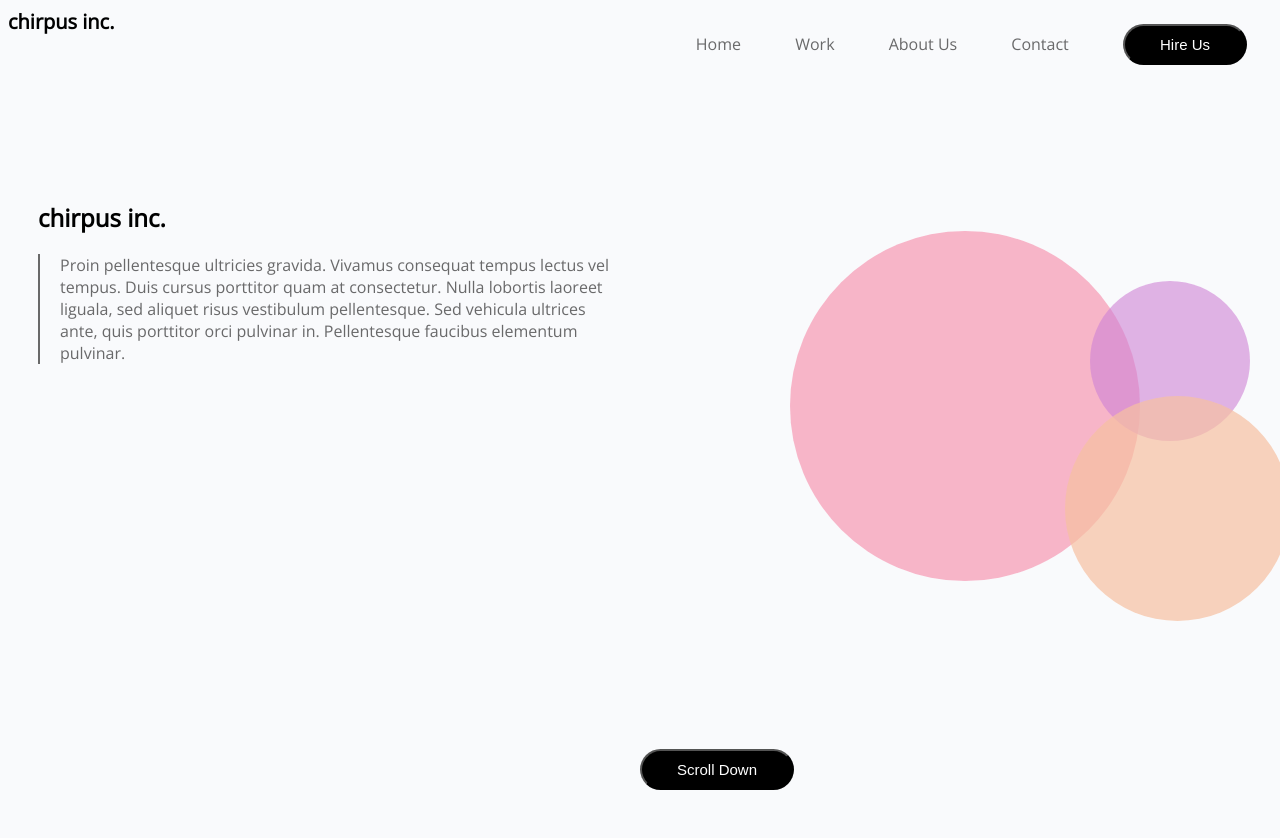
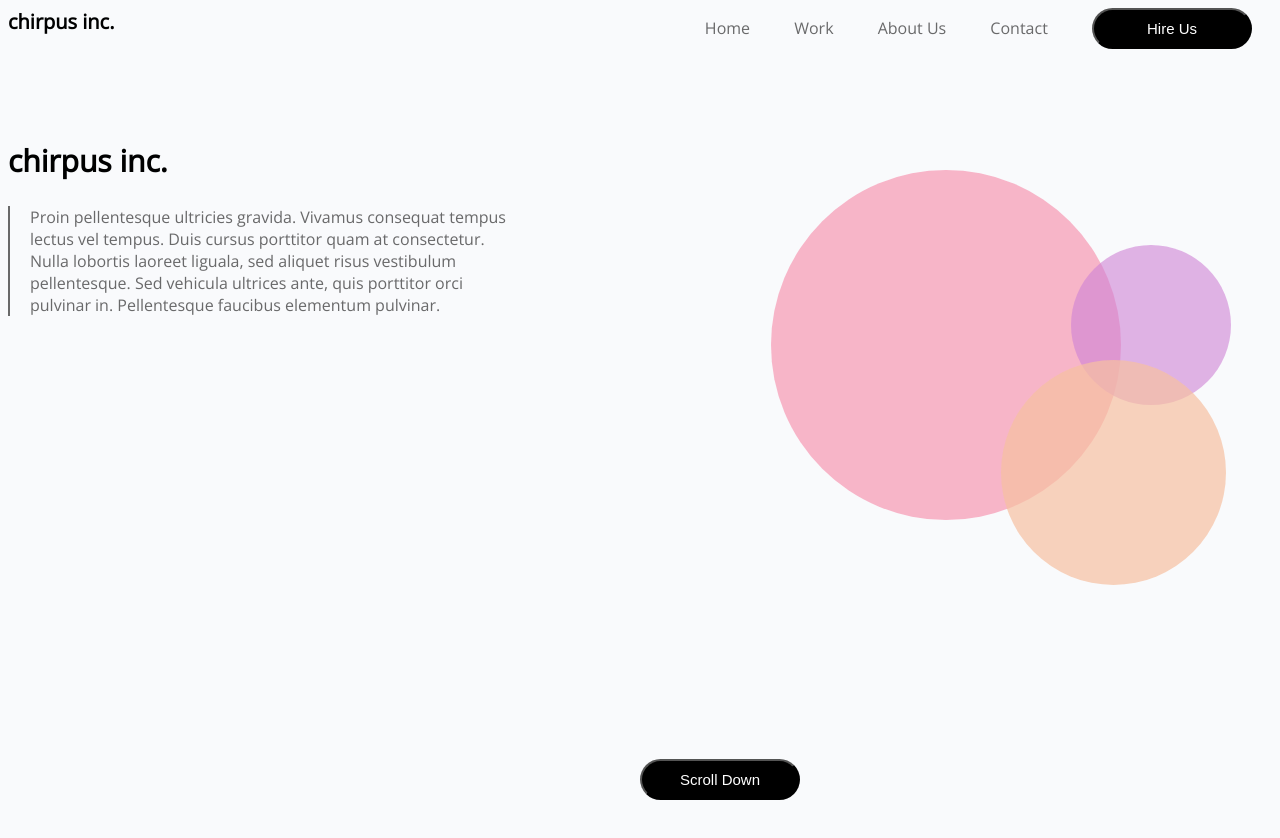
Before and after one commit to carly-moses/HTML-CSS-Lab, a plain HTML site: page index.html in a window 1280 px wide. Shown: the top 838 px of the page. Drawn offline with nearby package versions, Linux system fonts and the light colour scheme.

Commit message:
Part 2 Made mobile first style sheet with original html and unlinked original stylesheet

```diff
--- a/index.html
+++ b/index.html
@@ -4,13 +4,15 @@
     <meta charset="UTF-8">
     <meta name="viewport" content="width=device-width, initial-scale=1.0">
     <meta http-equiv="X-UA-Compatible" content="ie=edge">
-    <link href="stylesheet.css" rel="stylesheet" type="text/css" media="all">
+    <link href="mobile.css" rel="stylesheet" type="text/css" media="all">
     <link href="https://fonts.googleapis.com/css?family=Open+Sans" rel="stylesheet">
     <title>HTML/CSS Lab</title>
 </head>
 <body>
     <div class="nav">
         <h1> chirpus inc.</h1>
+
+        <div class="list">
             <ul>
                 <li class="home"><a href="#">Home</a></li>
                 <li class="work"><a href="#">Work</a></li>
@@ -18,7 +20,8 @@
                 <li class="contact"><a href="#">Contact</a></li>
                 <li><button type="button">Hire Us</li>
             </ul>
-        <div class="clearfix"></div>
+        </div>
+        <!--needed for floats<div class="clearfix"></div>-->
     </div>
 
     <div class="intro-and-circles">
@@ -41,7 +44,7 @@
     </div>
 
     <footer>
-        <button type="button">Scroll Down</button>
+        <button id="scrolldown" type="button">Scroll Down</button>
     </footer>
 
     </body>
--- /dev/null
+++ b/mobile.css
@@ -0,0 +1,173 @@
+/*Mobile first - Flexbox Stylesheet*/
+body {
+    background-color: #f9fafc;
+    height: 150vh;
+    font-family: 'Open Sans', sans-serif;
+}
+.nav {
+    display: flex;
+    flex-direction: column;
+    align-items: space-around;
+    margin-bottom: 50px;
+}
+
+h1 {
+    margin: 0;
+    font-size: 20px;
+}
+
+ul {
+    list-style-type: none;
+    margin-top: 0;
+    padding-left: 0;
+}
+
+li {
+    margin-top: 15px;
+}
+
+a {
+    color: #69696a;
+    text-decoration: none;
+}
+
+button {
+    background-color: #000;
+    color: white;
+    border-radius: 30px;
+    font-size: 15px;
+    padding: 10px 35px;
+    width: 100%;
+}
+p {
+    border-left: 2px solid #696969;
+    padding: 0px 20px;
+    color: #69696a;
+}
+
+h2 {
+    font-size: 30px;
+}
+
+@media only screen and (min-width: 768px) {
+    body {
+        width: auto;
+        height: 200vh;
+    }
+
+    .nav {
+        display: flex;
+        flex-direction: row;
+        justify-content: space-between;
+    }
+
+
+    li {
+        display: inline;
+        padding: 0 10px;
+    }
+
+    button {
+        display: inline-block;
+        width: 160px;
+        }
+
+    intro h2 {
+        width: 50%;
+    }
+
+
+    p {
+        height: auto;
+        width: 50%;
+
+    }
+
+    .intro-and-circles {
+        display: flex;
+        justify-content: space-between;
+
+    }
+
+    .circles {
+        width: 50%;
+        position: relative;
+    }
+
+    .pinkdot {
+        height: 200px;
+        width: 200px;
+        border-radius: 50%;
+        background-color: rgba(247, 136, 167, 0.6);
+        position: absolute;
+        top: 13px;
+        left: -250px;
+
+    }
+
+    .purpledot {
+        height: 100px;
+        width: 100px;
+        border-radius: 50%;
+        background-color: rgba(207, 130, 213, 0.6);
+        position: absolute;
+        top: 30px;
+        left: -75px;
+    }
+
+    .orangedot {
+        height: 150px;
+        width: 150px;
+        border-radius: 50%;
+        background-color: rgba(247, 193, 162, 0.7);
+        position: absolute;
+        top: 100px;
+        left: -100px;
+    }
+
+    footer {
+        display: flex;
+        justify-content: flex-end;
+        justify-content: center;
+    }
+
+}
+
+@media only screen and (min-width: 1200px) {
+    body {
+        height: 500vh;
+    }
+
+    li {
+        padding: 0 20px;
+    }
+
+    .pinkdot {
+        height: 350px;
+        width: 350px;
+        top: 55px;
+        left: -225px;
+
+    }
+
+    .purpledot {
+        height: 160px;
+        width: 160px;
+        top: 130px;
+        left: 75px;
+    }
+
+    .orangedot {
+        height: 225px;
+        width: 225px;
+        top: 245px;
+        left: 5px;
+    }
+ /*I tried to use absolute & relatve to position this at the bottom,
+ but I could not get that to work properly*/
+    footer {
+        position: fixed;
+        bottom: 0;
+        left: 50%;
+    }
+}
--- a/stylesheet.css
+++ b/stylesheet.css
@@ -1,3 +1,4 @@
+/*Style sheet for floats and desktop first*/
 body {
     background-color: #f9fafc;
     height: 200vh;
```
Lines whose indentation alone changed are shown as unchanged.
